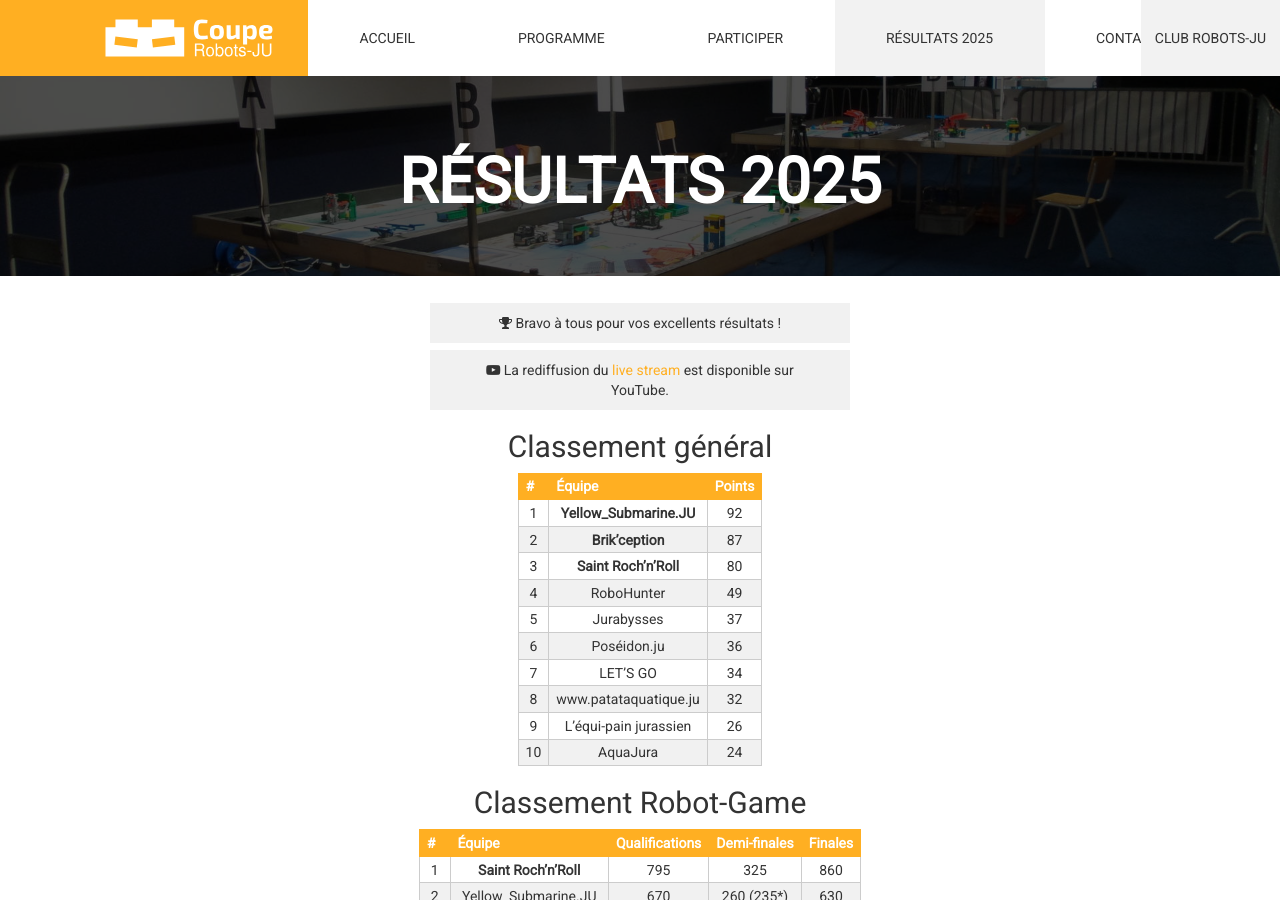
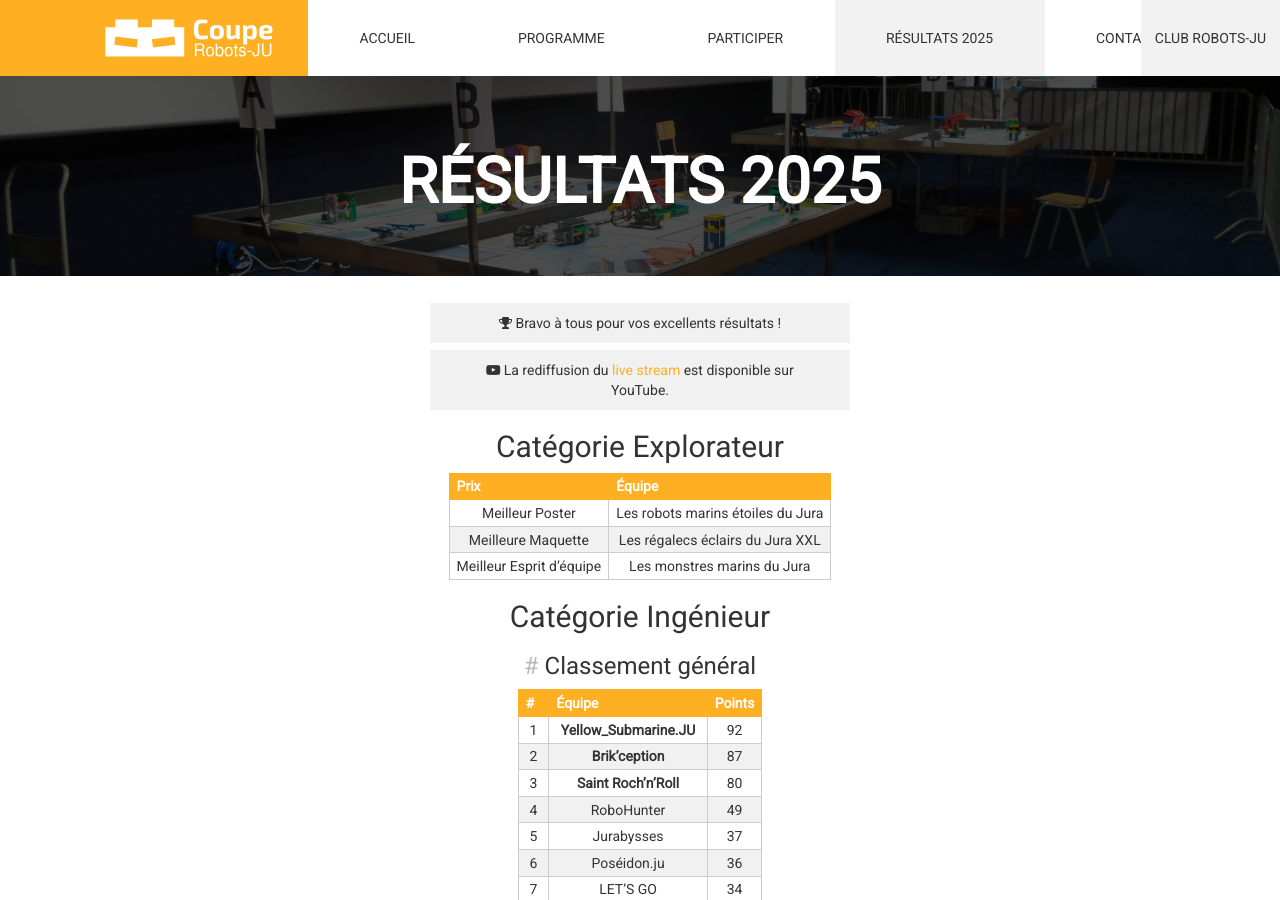
Before and after one commit to robots-ju/coupe.robots-ju.ch, a Jekyll site: the page built from resultats-2025.md, in a window 1280 px wide and 900 px high. Built offline with Jekyll 4.4.1, drawn with Linux system fonts in a browser that asks for light colours; comment, search, counter and statistics services are not loaded.

Commit message:
Résultats 2025 catégorie explorateur

```diff
--- a/resultats-2025.md
+++ b/resultats-2025.md
@@ -13,7 +13,17 @@ Bravo à tous pour vos excellents résultats !
 <i class="fa fa-youtube-play" aria-hidden="true"></i>
 La rediffusion du [live stream](https://www.youtube.com/watch?v=P2NBR2CKaHA) est disponible sur YouTube.
 
-## Classement général
+## Catégorie Explorateur
+
+| Prix                     | Équipe                            |
+|--------------------------|-----------------------------------|
+| Meilleur Poster          | Les robots marins étoiles du Jura |
+| Meilleure Maquette       | Les régalecs éclairs du Jura XXL  |
+| Meilleur Esprit d'équipe | Les monstres marins du Jura       |
+
+## Catégorie Ingénieur
+
+### Classement général
 
 | #  | Équipe                  | Points |
 |----|-------------------------|--------|
@@ -28,7 +38,7 @@ La rediffusion du [live stream](https://www.youtube.com/watch?v=P2NBR2CKaHA) est
 | 9  | L’équi-pain jurassien   | 26     |
 | 10 | AquaJura                | 24     |
 
-## Classement Robot-Game
+### Classement Robot-Game
 
 | #  | Équipe                | Qualifications | Demi-finales | Finales |
 |----|-----------------------|----------------|--------------|---------|
@@ -45,7 +55,7 @@ La rediffusion du [live stream](https://www.youtube.com/watch?v=P2NBR2CKaHA) est
 
 \* match de barrage
 
-## Classement Live Challenge
+### Classement Live Challenge
 
 | #  | Équipe                  | Points |
 |----|-------------------------|--------|
@@ -60,11 +70,11 @@ La rediffusion du [live stream](https://www.youtube.com/watch?v=P2NBR2CKaHA) est
 | 9  | AquaJura                | 1      |
 | 10 | L’équi-pain jurassien   | 0      |
 
-## Esprit d'équipe
+### Esprit d'équipe
 
 Le jury a attribué le prix d'esprit d'équipe à **LET’s GO**.
 
-## Détail des matches du Robot-Game
+### Détail des matches du Robot-Game
 
 Le tableau présente les 50 matches (qualifications et finales) disputés lors de la Coupe.
 Les 2 meilleurs matchs de qualification de chaque équipe (retenus pour le classement) sont mis en évidence.
```
